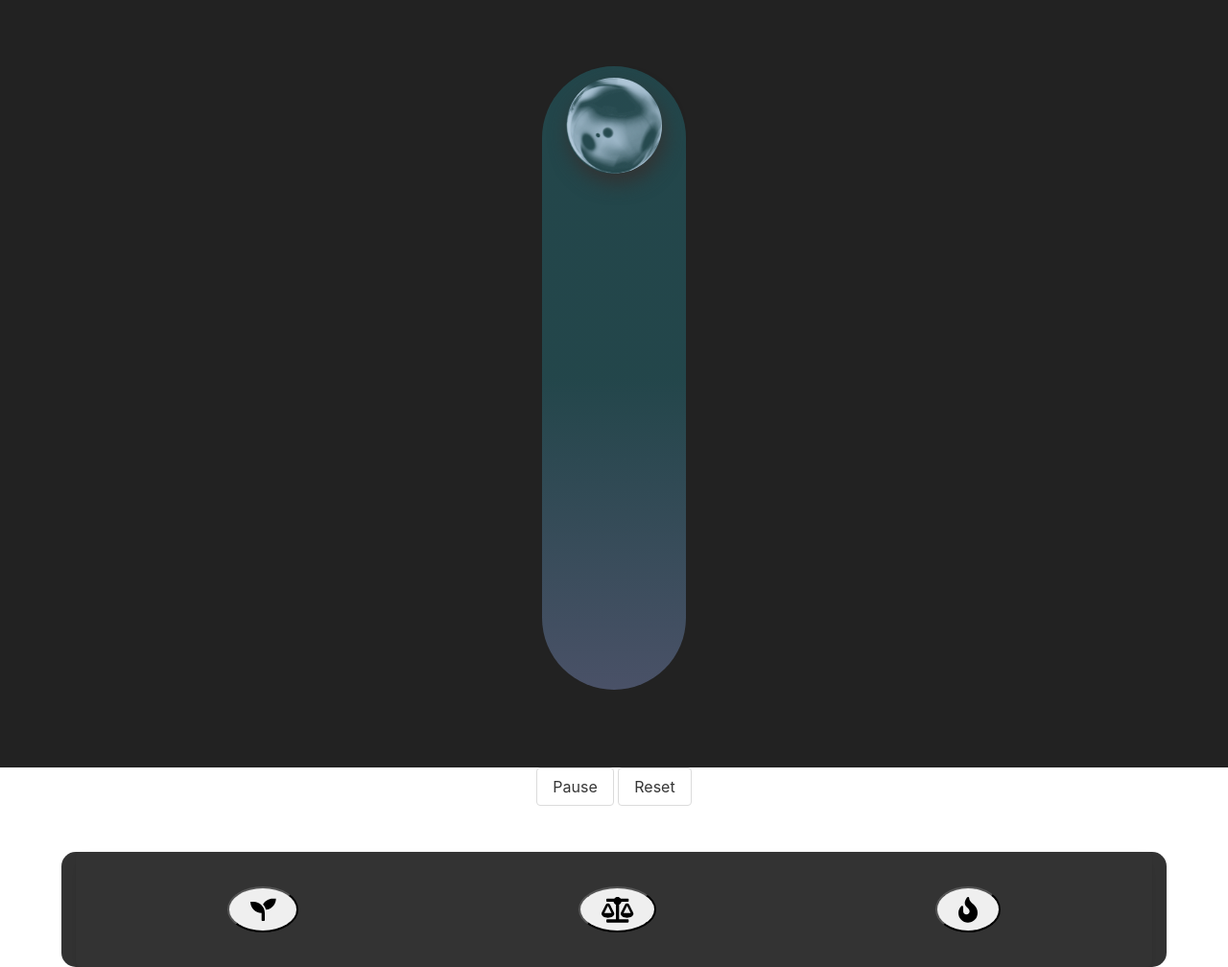
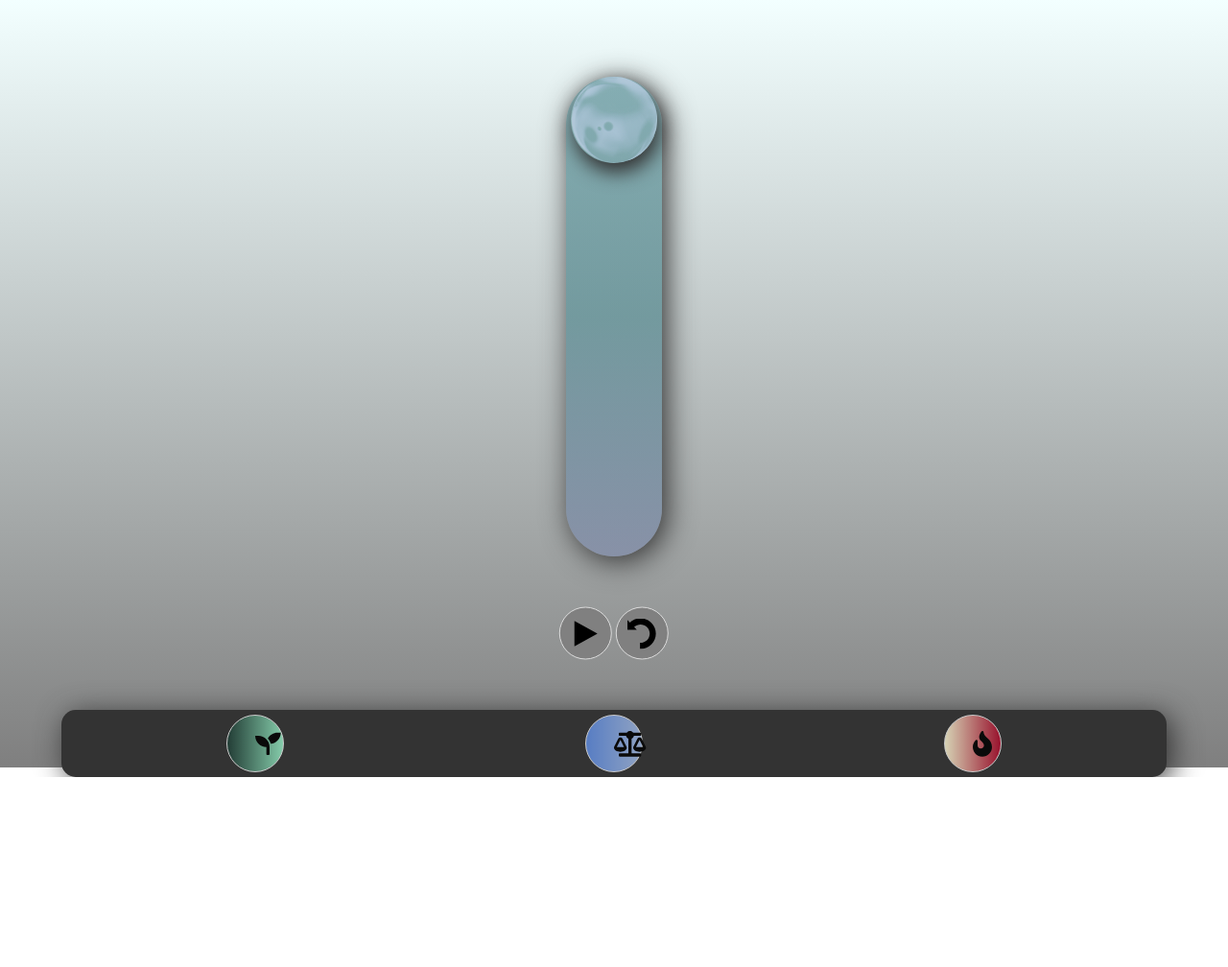
Before and after one commit to raphael56/zenapp, a website: page index.html in a window 1280 px wide. Shown: the whole page at 96% size. After the commit the page ends 810 px from the top, so only its background shows below. Drawn offline with nearby package versions, Linux system fonts and the light colour scheme.

Commit message:
simplification

```diff
--- a/index.html
+++ b/index.html
@@ -1,63 +1,67 @@
 <!DOCTYPE html>
 <html lang="fr">
   <head>
-    <meta charset="UTF-8">
-    <meta http-equiv="X-UA-Compatible" content="IE=edge">
-    <meta name="viewport" content="width=device-width, initial-scale=1.0">
+    <meta charset="UTF-8" />
+    <meta http-equiv="X-UA-Compatible" content="IE=edge" />
+    <meta name="viewport" content="width=device-width, initial-scale=1.0" />
     <title>ZenApp</title>
-    <link rel="stylesheet" href="node_modules/bulma/css/bulma.min.css">
-    <link rel="stylesheet" href="style.css">
-    <link href="https://fonts.googleapis.com/css2?family=Comforter&family=Kaushan+Script&display=swap" rel="stylesheet">
+    <link rel="stylesheet" href="node_modules/bulma/css/bulma.min.css" />
+    <link rel="stylesheet" href="style.css" />
+    <link
+      href="https://fonts.googleapis.com/css2?family=Comforter&family=Kaushan+Script&display=swap"
+      rel="stylesheet"
+    />
 
-    <script defer src="https://use.fontawesome.com/releases/v5.3.1/js/all.js"></script>
+    <script
+      defer
+      src="https://use.fontawesome.com/releases/v5.3.1/js/all.js"
+    ></script>
   </head>
   <body>
     <!-- section principale -->
     <div class="container-btn">
-        <button class="button" id="btn-pause">Pause</button>
-        <button class="button" id="btn-reset">Reset</button>
+      <button class="button" id="btn-pause">
+        </button>
+      <button class="button" id="btn-reset"></button>
     </div>
-    <h1 class="text-center" id="timer"></h1>
 
 
-    <div class="section-principale columns is-12 is-mobile is-multiline  is-centered">
+    <div
+      class="section-principale columns is-12 is-mobile is-multiline is-centered"
+    >
       <!-- respirateur -->
-        <div class=" box-air column  is-12">
-            <div class="column  container-respirateur is-centered ">
+      <div class="box-air">
+        <div class=" container-respirateur">
           <div class="box-bille"></div>
         </div>
       </div>
       <!-- container-reglages -->
-        <div class="container container-reglages columns is-mobile">
+      <div class=" container-reglages  ">
+        <!-- box-speed -->
+        <div class=" box-speed is-flex ">
+          <button class="is-4 btn-speed-slow">
+            <span class="column is-4 has-text-centered icon-slow">
+              <i class="icon-time fa-2x fas fa-seedling"></i
+            ></span>
+          </button>
 
-            <!-- box-speed -->
-            <div class="box box-speed column  columns is-flex is-multiline">
+          <button class="is-4 btn-speed-easy">
+            <span class="column is-4 has-text-centered icon-easy">
+              <i class="icon-time fa-2x fas fa-balance-scale"></i
+            ></span>
+          </button>
 
-         <button class=" is-4  btn-speed-slow"><span class="column is-4   has-text-centered icon-slow">
-        <i  class="icon-time fa-2x fas fa-seedling "></i></span> </button>
-
-
-        <button class=" is-4  btn-speed-easy"><span class="column is-4   has-text-centered icon-easy">
-        <i  class="icon-time  fa-2x fas fa-balance-scale "></i></span></button>
-
-        <button class=" is-4  btn-speed-fast"><span class="column is-4  has-text-centered icon-fast">
-        <i  class="icon-time fa-2x fas fa-fire "></i></span></button>
+          <button class="is-4 btn-speed-fast">
+            <span class="column is-4 has-text-centered icon-fast">
+              <i class="icon-time fa-2x fas fa-fire"></i
+            ></span>
+          </button>
         </div>
 
 
-
-
-
-            <!-- box-time -->
-            <!-- <div class="box box-time column columns   is-flex is-multiline">
-                <input id="inp-time" type="range" class="column is-12 input inp-scale is-half" min="1" max="10" value="5">
-                <p id="affichageDuTimer"> Temps </p>
-                <span class="column is-12 is-centered icon has-text-centered icone-time has-text-white">
-                    <i  class=" fas fa-clock "></i></span>
-            </div> -->
       </div>
     </div>
     <script src="https://cdnjs.cloudflare.com/ajax/libs/gsap/3.9.1/gsap.min.js"></script>
-    <script src="app.js"> </script>
+    <script src="app.js"></script>
   </body>
 </html>
--- a/style.css
+++ b/style.css
@@ -1,176 +1,191 @@
-*,::before, ::after{
+*,
+::before,
+::after {
   margin: 0;
   padding: 0;
   box-sizing: border-box;
 }
-body{
-    background: #222;
+html {
+  display: flex;
+  align-items: center;
+  justify-content: center;
+}
+body {
+  background: linear-gradient(
+    to bottom,
+    rgba(230, 255, 255, 0.5),
+    rgba(0, 0, 0, 0.5)
+  );
   width: 100%;
   height: 100vh;
-    display: flex;
-    justify-content: center;
-    align-items: center;
+
   font-family: Arial, Helvetica, sans-serif;
   font-size: 16px;
 }
 /* section principale */
-.section-principale{
-    margin: 70px 10px 10px 10px;
+.section-principale {
+  margin: 80px auto 0;
   border-radius: 5px;
-    height: 90vh;
-    min-height: 800px;
+  position: relative;
   width: 90%;
   display: flex;
+  flex-direction: column;
+  justify-content: center;
+  align-items: center;
+  z-index: 0;
 }
 /* container des btn pause et reset */
-.container-btn{
-    display: block;
+.container-btn {
   position: absolute;
-    top: 800px;
+  top: 660px;
+  left: 50%;
+  transform: translate(-50%, -50%);
 }
+#btn-pause {
+  border-radius: 50%;
+  height: 55px;
+  width: 55px;
+  background: grey;
+  background-image: url(/ressources/play.svg);
+  background-position: center;
+  background-repeat: no-repeat;
+  background-size: 60%;
+}
+#btn-reset {
+    border-radius: 50%;
+    height: 55px;
+    width: 55px;
+    background: grey;
+  background-image: url(/ressources/arrow-rotate-left.svg);
+  background-position: center;
+  background-repeat: no-repeat;
+  background-size: 60%;
+  cursor: pointer;
+  transform: all 0.4s ease-in-out;
+}
+
 /* container du respirateur */
-.box-air{
-    height: 80%;
-    background-color: none;
+.box-air {
+  display: flex;
+  justify-content: center;
+  align-items: center;
+  height: auto;
+  min-height: 500px;
   border: none;
-    margin: 10px;
-    padding: 10px;
   box-shadow: none;
   outline: none;
-
+}
+.container-respirateur {
+  width: 100px;
+  margin: 0 auto;
+  height: 500px;
+  display: block;
+  position: relative;
+  background: none;
+  background-image: linear-gradient(
+    to bottom,
+    rgba(36, 106, 115, 0.5) 50%,
+    rgba(113, 128, 172, 0.5)
+  );
+  border-radius: 9999px;
+  box-shadow: 5px 5px 30px #333;
 }
 
-
-.container-respirateur{
-    width: 120px;
-    min-width: 150px;
-    margin: 0 auto;
-    height: 650px;
-    display: block;
-    position: relative;
-    top: 20px;
-    background: none;
-    background-image: linear-gradient(to bottom, rgba(36, 106, 115, 0.5)50%, rgba(113, 128, 172, 0.5));
-    border-radius: 9999px;
-}
-
-.box-bille{
-    display: block;
+.box-bille {
+  display: flex;
+  justify-content: center;
   background: url(/ressources/buble.png);
   background-size: 135%;
   background-position: center;
-
   border-radius: 50%;
-    height:100px;
-    min-height: 100px;
-    width: 100px;
-    min-width: 100px;
-    display: flex;
-    justify-content: center;
-    align-items: center;
+  height: 90px;
+  width: 90px;
   margin: 0 auto;
+  position: relative;
   box-shadow: 3px 10px 20px #333;
-    /* transition: all 0.4s ease-in-out; */
+  z-index: 5;
 }
 
 /* reglages */
 
-.container-reglages{
-    height: 15%;
-    width: 90%;
+.container-reglages {
+  height: 70px;
+  width: 100%;
+  margin: 0 auto;
   background: #333;
+  border-radius: 15px;
+  background: #333;
+  display: flex;
+  align-items: center;
+  justify-content: center;
   position: absolute;
-    top: 900px;
-    border-radius: 15px;
+  top: 660px;
+  box-shadow: 5px 5px 30px #333;
 }
 
-
-
-.box-speed{
+.box-speed {
   height: 100%;
-    width: 45%;
-    background: none;
-    /* margin: 10px; */
+  width: 100%;
   display: flex;
-    margin:  0 15px;
+  margin: 0 15px;
   justify-content: space-around;
-
   align-items: center;
-    position: relative;
 }
 
-
-
-
-
-.btn-speed-slow{
+.btn-speed-slow {
   padding: 10px;
-    height: 50%;
   display: flex;
   justify-content: center;
   align-items: center;
   border-radius: 50%;
-
+  width: 60px;
+  height: 60px;
+  background: linear-gradient(to right, #1f4037, #99f2c8);
+  border: 1px solid #f1f1f1;
+  opacity: 80%;
+  cursor: pointer;
+  transform: all 0.4s ease-in-out;
 }
 
-.btn-speed-easy{
-    padding: 10px;
-    height: 50%;
+.btn-speed-easy {
   display: flex;
   justify-content: center;
   align-items: center;
   border-radius: 50%;
+  width: 60px;
+  height: 60px;
+  position: relative;
+  top: 0%;
+  background: linear-gradient(to right, #6190e8, #a7bfe8);
+  border: 1px solid #f1f1f1;
+  opacity: 80%;
+  cursor: pointer;
+  transform: all 0.4s ease-in-out;
 }
-.btn-speed-fast{
+.btn-speed-fast {
   padding: 10px;
-    height: 50%;
   display: flex;
   justify-content: center;
   align-items: center;
   border-radius: 50%;
-
+  width: 60px;
+  height: 60px;
+  background: linear-gradient(to right, #fffbd5, #b20a2c);
+  border: 1px solid #f1f1f1;
+  opacity: 80%;
+  cursor: pointer;
+  transform: all 0.4s ease-in-out;
 }
 
-
-
-.icon-easy, .icon-slow, .icon-fast{
-    display: flex;
-    align-items: center;
-    justify-content: center;
-    position: relative;
-    margin: 0 auto;
-
+.btn-speed-fast:hover {
+  opacity: 100%;
+  transform: translateY(-1px);
 }
-
-    .box-time{
-        height: 90%;
-        width: 45%;
-        margin: 1% 15px;
-        padding-bottom: 10px;
-        display: flex;
-        justify-content: center;
-        align-items: center;
-        position: relative;
-        background: none;
-        flex-direction: column;
-
+.btn-speed-easy:hover {
+  opacity: 100%;
+  transform: translateY(-1px);
 }
-
-    #inp-time{
-        margin: 10px auto;
-        width: 90%;
+.btn-speed-slow:hover {
+  opacity: 100%;
+  transform: translateY(-1px);
 }
-    #affichageDuTimer{
-       color: white;
-
-
-    }
-
-    .icone-time{
-        display: block;
-        position: absolute;
-        top : 80px;
-        left: -40px;
-
-
-    }
```
Also changed, not shown: app.js (+30 -64 lines), ressources/arrow-rotate-left.svg (added), ressources/play.svg (added). Lines whose indentation alone changed are shown as unchanged.
